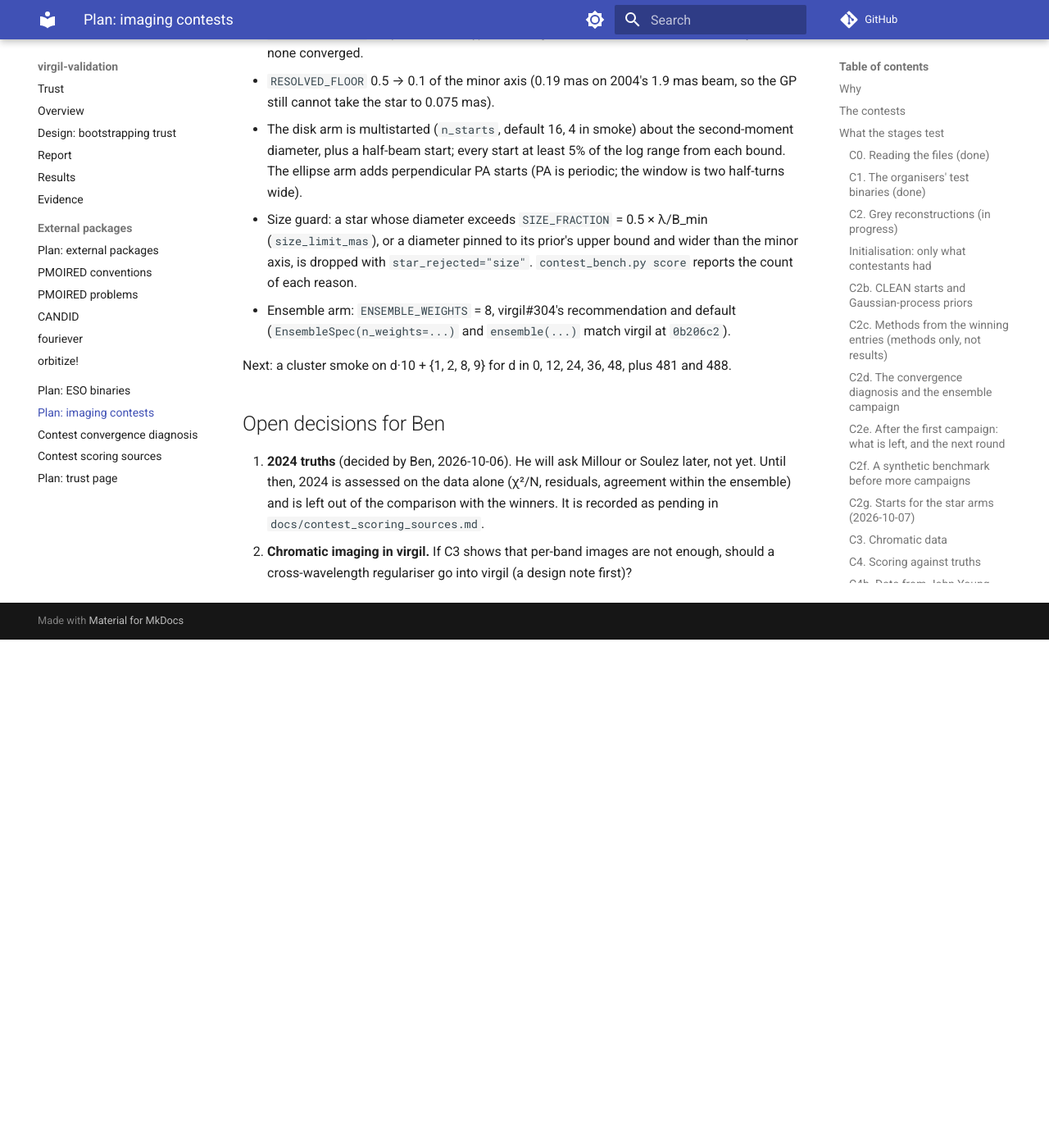
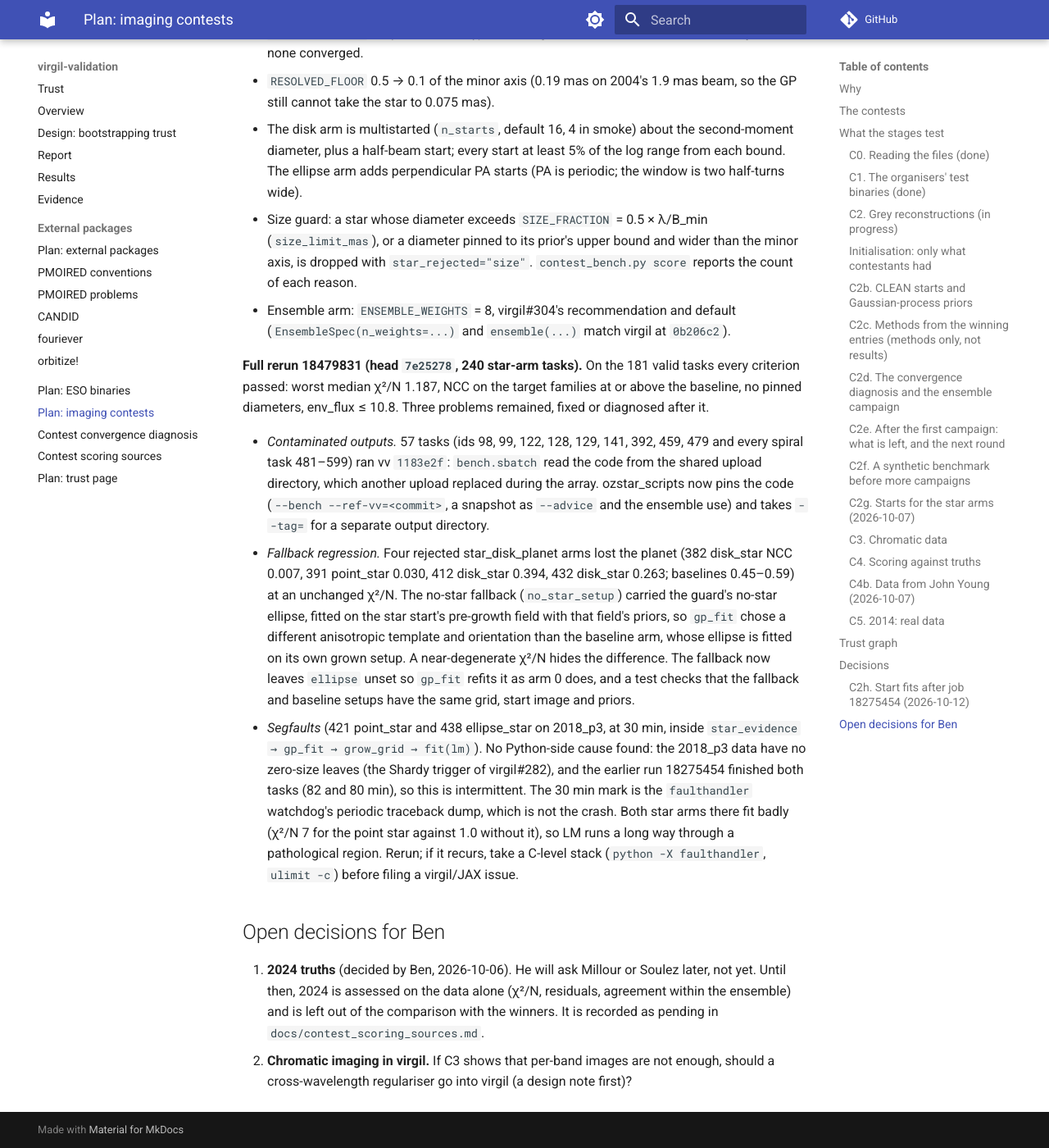
Before and after one commit to benjaminpope/virgil-validation, an MkDocs documentation site: the page built from docs/plan_imaging_contests.md, in a window 1280 px wide and 1400 px high, scrolled down 21658 px. Shown: the whole window at 82% size. Built offline with MkDocs 1.6.1 and Material for MkDocs 9.7.7, drawn with Linux system fonts in a browser that asks for light colours; comment, search, counter and statistics services are not loaded; before the commit the page ends 22438 px from its top, so only the background shows below that.

Commit message:
Contest star fallback: refit the ellipse as the baseline does; C2h notes on rerun 18479831
Co-Authored-By: Claude Sonnet 5.5 <noreply@anthropic.com>

```diff
--- a/docs/plan_imaging_contests.md
+++ b/docs/plan_imaging_contests.md
@@ -953,8 +953,37 @@ spotted_star and 7/12 on star_disk_planet, disk_star 4/12 and 6/12.
   default (`EnsembleSpec(n_weights=...)` and `ensemble(...)` match virgil at
   `0b206c2`).
 
-Next: a cluster smoke on d·10 + {1, 2, 8, 9} for d in 0, 12, 24, 36, 48,
-plus 481 and 488.
+**Full rerun 18479831 (head `7e25278`, 240 star-arm tasks).** On the 181
+valid tasks every criterion passed: worst median χ²/N 1.187, NCC on the
+target families at or above the baseline, no pinned diameters, env_flux ≤ 10.8.
+Three problems remained, fixed or diagnosed after it.
+
+- *Contaminated outputs.* 57 tasks (ids 98, 99, 122, 128, 129, 141, 392, 459,
+  479 and every spiral task 481–599) ran vv `1183e2f`: `bench.sbatch` read the
+  code from the shared upload directory, which another upload replaced during
+  the array. ozstar_scripts now pins the code (`--bench --ref-vv=<commit>`, a
+  snapshot as `--advice` and the ensemble use) and takes `--tag=` for a
+  separate output directory.
+- *Fallback regression.* Four rejected star_disk_planet arms lost the planet
+  (382 disk_star NCC 0.007, 391 point_star 0.030, 412 disk_star 0.394, 432
+  disk_star 0.263; baselines 0.45–0.59) at an unchanged χ²/N. The no-star
+  fallback (`no_star_setup`) carried the guard's no-star ellipse, fitted on
+  the star start's pre-growth field with that field's priors, so `gp_fit`
+  chose a different anisotropic template and orientation than the baseline
+  arm, whose ellipse is fitted on its own grown setup. A near-degenerate
+  χ²/N hides the difference. The fallback now leaves `ellipse` unset so
+  `gp_fit` refits it as arm 0 does, and a test checks that the fallback and
+  baseline setups have the same grid, start image and priors.
+- *Segfaults* (421 point_star and 438 ellipse_star on 2018_p3, at 30 min,
+  inside `star_evidence → gp_fit → grow_grid → fit(lm)`). No Python-side
+  cause found: the 2018_p3 data have no zero-size leaves (the Shardy trigger
+  of virgil#282), and the earlier run 18275454 finished both tasks (82 and
+  80 min), so this is intermittent. The 30 min mark is the `faulthandler`
+  watchdog's periodic traceback dump, which is not the crash. Both star arms
+  there fit badly (χ²/N 7 for the point star against 1.0 without it), so LM
+  runs a long way through a pathological region. Rerun; if it recurs, take a
+  C-level stack (`python -X faulthandler`, `ulimit -c`) before filing a
+  virgil/JAX issue.
 
 ## Open decisions for Ben
 
```
Also changed, not shown: 2 other files.
